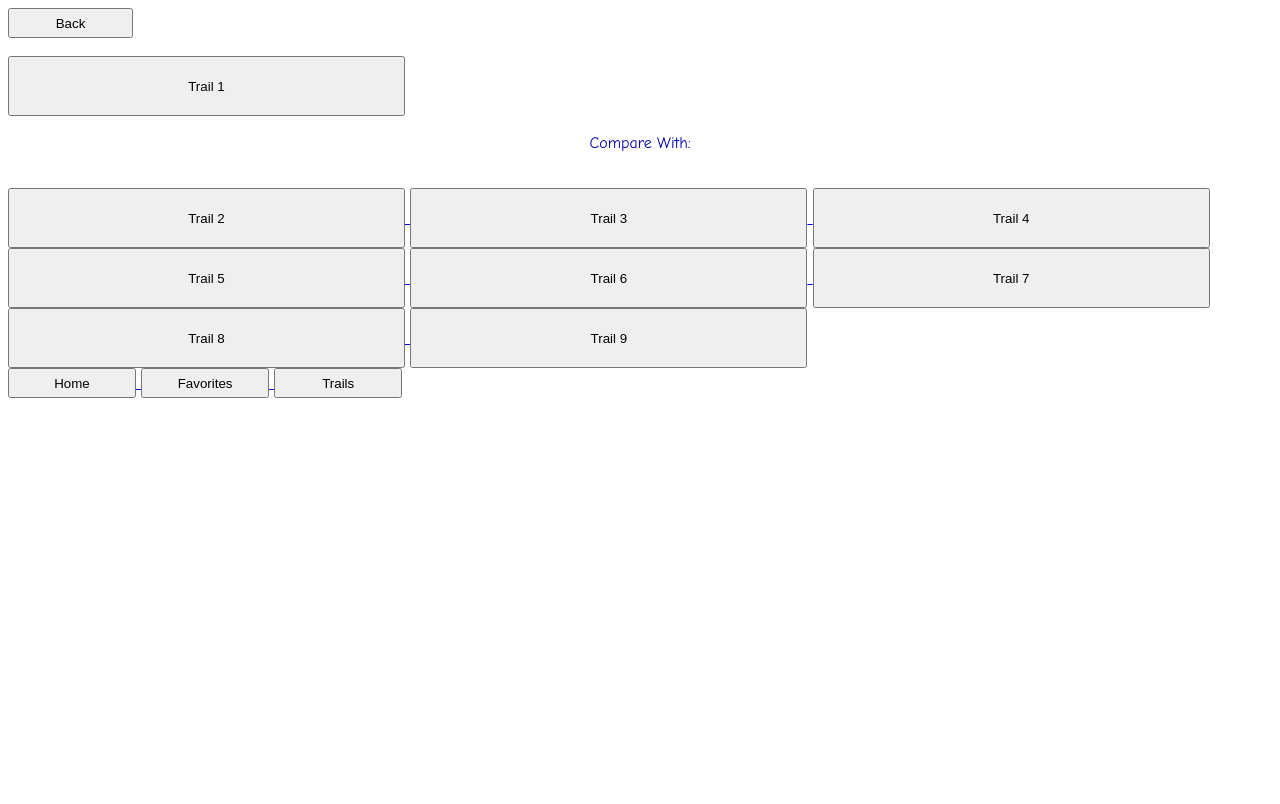
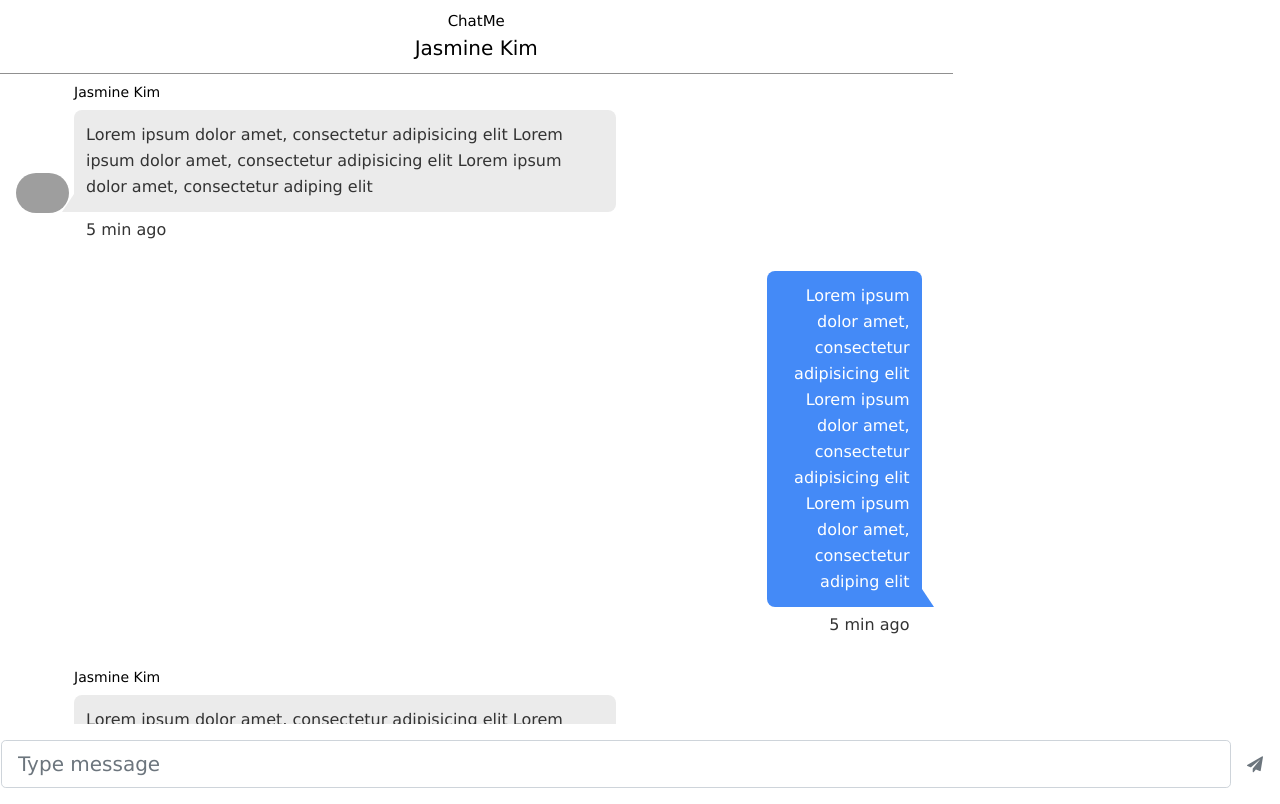
Before and after one commit to ChoiEungi/chatMe-code, a plain HTML site: page public/c.html in a window 1280 px wide. Drawn offline with nearby package versions, Linux system fonts and the light colour scheme; some packages are replaced by stand-ins of ours; grey boxes are pictures that could not be loaded; a script that the page names is missing.

Commit message:
feat: chat basic ui

```diff
--- a/public/c.html
+++ b/public/c.html
@@ -1,122 +1,143 @@
 <!-- Referenced: https://www.w3schools.com/html/html_responsive.asp-->
 <!DOCTYPE html>
 <html>
-<head>
-<meta name="viewport" content="width=device-width, initial-scale=1.0">
-<!-- let's link to our stylesheet (found in public/css/styles.css)-->
-<link rel="stylesheet" type="text/css" href="/css/styles.css">
-</head>
+  <head>
+    <meta name="viewport" content="width=device-width, initial-scale=1.0" />
+    <!-- let's link to our stylesheet (found in public/css/styles.css)-->
+    <meta charset="utf-8" />
+    <meta http-equiv="Content-Type" content="text/html; charset=UTF-8" />
+    <title>prototype</title>
+    <link
+      rel="stylesheet"
+      href="https://cdn.jsdelivr.net/npm/bootstrap@4.0.0/dist/css/bootstrap.min.css"
+      integrity="sha384-Gn5384xqQ1aoWXA+058RXPxPg6fy4IWvTNh0E263XmFcJlSAwiGgFAW/dAiS6JXm"
+      crossorigin="anonymous"
+    />
+    <!-- add jQuery -->
+    <link
+      rel="stylesheet"
+      href="//code.jquery.com/ui/1.13.1/themes/base/jquery-ui.css"
+    />
+    <link rel="stylesheet" href="/resources/demos/style.css" />
+    <link
+      rel="stylesheet"
+      href="https://cdnjs.cloudflare.com/ajax/libs/font-awesome/4.7.0/css/font-awesome.min.css"
+    />
+    <script src="https://code.jquery.com/jquery-3.6.0.js"></script>
+    <script src="https://code.jquery.com/ui/1.13.1/jquery-ui.js"></script>
+    <script src="https://cdnjs.cloudflare.com/ajax/libs/jquery.nicescroll/3.6.8-fix/jquery.nicescroll.min.js"></script>
 
-<!-- you can also specify styles straight in html! Let's use Courier New and brown text on this page.-->
-<div style="font-family:'Comic Sans MS', 'Comic Sans', cursive; color:#0000aa;">
-  <div class="buttons">
-    <a id="0" href="/a">
-      <button class="Back">Back</button>
-    </a>
-    <br><br>
-  </div>
-    <a id="1" href="/b">
-      <button class="Trail1">Trail 1</button>
-    </a>
-    <br><br>
-    <div class="text">Compare With:</div>
-    <br><br>
-    <a id="2" href="/t">
-      <button class="Trail2">Trail 2</button>
-    </a>
-    <a id="3" href="/t">
-      <button class="Trail3">Trail 3</button>
-    </a>
-    <a id="4" href="/t">
-      <button class="Trail4">Trail 4</button>
-    </a>
-    <a id="5" href="/t">
-      <button class="Trail5">Trail 5</button>
-    </a>
-    <a id="6" href="/t">
-      <button class="Trail6">Trail 6</button>
-    </a>
-    <a id="7" href="/t">
-      <button class="Trail7">Trail 7</button>
-    </a>
-    <a id="8" href="/t">
-      <button class="Trail8">Trail 8</button>
-    </a>
-    <a id="9" href="/t">
-      <button class="Trail9">Trail 9</button>
-    </a>
-</div>
+    <link rel="stylesheet" type="text/css" href="/css/styles.css" />
+    <link rel="stylesheet" href="/css/chat_ui.css" />
+  </head>
 
-<div>
-  <div class="buttons">
-    <a id="1" href="/">
-      <button class="button1">Home</button>
-    </a>
-    <a id="2" href="/d">
-      <button class="button2">Favorites</button>
-    </a>
-    <a id="3" href="/a">
-      <button class="button3">Trails</button>
-    </a>
-  </div>
+  <body>
+    <div class="content snippets bootdey">
+      <div class="row row-broken">
+        <div class="col-sm-9 col-xs-12">
+          <div class="chat-view">
+            <div class="chat-header">
+              <div class="app-name">ChatMe</div>
+              <div class="chat-room-name">Jasmine Kim</div>
+            </div>
+            <div
+              class="chat-body chat"
+              style="overflow: hidden; outline: none"
+              tabindex="5001"
+            >
+              <div class="answer left">
+                <div class="avatar">
+                  <img
+                    src="https://bootdey.com/img/Content/avatar/avatar1.png"
+                    alt="User name"
+                  />
+                  <div class="status offline"></div>
+                </div>
+                <div class="name">Jasmine Kim</div>
+                <div class="text">
+                  Lorem ipsum dolor amet, consectetur adipisicing elit Lorem
+                  ipsum dolor amet, consectetur adipisicing elit Lorem ipsum
+                  dolor amet, consectetur adiping elit
+                </div>
+                <div class="time">5 min ago</div>
+              </div>
+              <div class="answer right">
+                <div class="text">
+                  Lorem ipsum dolor amet, consectetur adipisicing elit Lorem
+                  ipsum dolor amet, consectetur adipisicing elit Lorem ipsum
+                  dolor amet, consectetur adiping elit
+                </div>
+                <div class="time">5 min ago</div>
+              </div>
+              <div class="answer left">
+                <div class="avatar">
+                  <img
+                    src="https://bootdey.com/img/Content/avatar/avatar1.png"
+                    alt="User name"
+                  />
+                  <div class="status offline"></div>
+                </div>
+                <div class="name">Jasmine Kim</div>
+                <div class="text">
+                  Lorem ipsum dolor amet, consectetur adipisicing elit Lorem
+                  ipsum dolor amet, consectetur adipisicing elit Lorem ipsum
+                  dolor amet, consectetur adiping elit
+                </div>
+                <div class="time">5 min ago</div>
+              </div>
+              <div class="answer left">
+                <div class="avatar">
+                  <img
+                    src="https://bootdey.com/img/Content/avatar/avatar1.png"
+                    alt="User name"
+                  />
+                  <div class="status offline"></div>
+                </div>
+                <div class="name">Jasmine Kim</div>
+                <div class="text">
+                  Lorem ipsum dolor amet, consectetur adipisicing elit Lorem
+                  ipsum dolor amet, consectetur adipisicing elit Lorem ipsum
+                  dolor amet, consectetur adiping elit
+                </div>
+                <div class="time">5 min ago</div>
+              </div>
+            </div>
+          </div>
+        </div>
+        <div
+          class="chat-send text-muted d-flex justify-content-start align-items-center p-3"
+        >
+          <input
+            type="text"
+            class="form-control form-control-lg"
+            id="chatsend"
+            placeholder="Type message"
+          />
+          <a class="ms-3 send-button"><i class="fa fa-paper-plane p-3"></i></a>
+        </div>
+      </div>
+    </div>
 
-<style>
-.text{
-  text-align: center;
-}
-.trail1{
-  text-align: center;
-}
-.Back{
-  height:30px;
-  width:125px;
-}
-.Trail1{
-  height:60px;
-  width:397px;
-}
-.Trail2{
-  height:60px;
-  width:397px;
-}
-.Trail3{
-  height:60px;
-  width:397px;
-}
-.Trail4{
-  height:60px;
-  width:397px;
-}
-.Trail5{
-  height:60px;
-  width:397px;
-}
-.Trail6{
-  height:60px;
-  width:397px;
-}
-.Trail7{
-  height:60px;
-  width:397px;
-}
-.Trail8{
-  height:60px;
-  width:397px;
-}
-.Trail9{
-  height:60px;
-  width:397px;
-}
-.button1{
-  height:30px;
-  width:128px;
-}
-.button2{
-  height:30px;
-  width:128px;
-}
-.button3{
-  height:30px;
-  width:128px;
-}
-</style>
+    <script type="text/javascript">
+      $(function () {
+        var msg;
+        $(".chat").niceScroll();
+
+        $("input#chatsend").keypress(function (e) {
+          msg = $("input#chatsend").val();
+        });
+
+        $(".send-button").on("click", function () {
+          $(".chat-body").append(
+            `<div class="answer right">
+                <div class="text">
+                  ${msg}
+                </div>
+                <div class="time">5 min ago</div>
+              </div>`
+          );
+        });
+      });
+    </script>
+  </body>
+</html>
--- /dev/null
+++ b/public/css/chat_ui.css
@@ -0,0 +1,208 @@
+.row.row-broken {
+  padding-bottom: 0;
+}
+.col-inside-lg {
+  padding: 20px;
+}
+.chat {
+  height: calc(100vh - 150px);
+}
+
+.chat-users h6 {
+  font-size: 20px;
+  margin: 0 0 20px;
+}
+.chat-users .user {
+  position: relative;
+  padding: 0 0 0 50px;
+  display: block;
+  cursor: pointer;
+  margin: 0 0 20px;
+}
+.chat-users .user .avatar {
+  top: 0;
+  left: 0;
+}
+.chat .avatar {
+  width: 40px;
+  height: 40px;
+  position: absolute;
+}
+.chat .avatar img {
+  display: block;
+  border-radius: 20px;
+  height: 100%;
+}
+
+.chat-users .user .name {
+  font-size: 14px;
+  font-weight: bold;
+  line-height: 20px;
+  white-space: nowrap;
+  overflow: hidden;
+  text-overflow: ellipsis;
+}
+.chat-users .user .mood {
+  font: 200 14px/20px "Raleway", sans-serif;
+  white-space: nowrap;
+  overflow: hidden;
+  text-overflow: ellipsis;
+}
+
+.chat-header {
+  text-align: center;
+  margin: 0 auto;
+  background-color: #ffffff;
+  padding: 10px;
+  border-bottom: 1px solid rgb(144, 144, 144);
+}
+
+.chat-send {
+  width: 100%;
+}
+
+.app-name {
+  font-size: 15px;
+}
+.chat-room-name {
+  font-size: 20px;
+}
+
+.chat-body {
+  padding-right: 1em;
+  padding-left: 1em;
+}
+.chat-body .answer.left {
+  padding: 0 0 0 58px;
+  text-align: left;
+  float: left;
+}
+.chat-body .answer {
+  position: relative;
+  max-width: 600px;
+  overflow: hidden;
+  clear: both;
+}
+.chat-body .answer.left .avatar {
+  left: 0;
+}
+.chat-body .answer .avatar {
+  bottom: 36px;
+}
+.chat .avatar {
+  width: 40px;
+  height: 40px;
+  position: absolute;
+}
+.chat .avatar img {
+  display: block;
+  border-radius: 20px;
+  height: 100%;
+}
+.chat-body .answer .name {
+  font-size: 14px;
+  line-height: 36px;
+}
+.chat-body .answer.left .avatar .status {
+  right: 4px;
+}
+.chat-body .answer .avatar .status {
+  bottom: 0;
+}
+.chat-body .answer.left .text {
+  background: #ebebeb;
+  color: #333333;
+  border-radius: 8px 8px 8px 0;
+}
+.chat-body .answer .text {
+  padding: 12px;
+  font-size: 16px;
+  line-height: 26px;
+  position: relative;
+}
+.chat-body .answer.left .text:before {
+  left: -30px;
+  border-right-color: #ebebeb;
+  border-right-width: 12px;
+}
+.chat-body .answer .text:before {
+  content: "";
+  display: block;
+  position: absolute;
+  bottom: 0;
+  border: 18px solid transparent;
+  border-bottom-width: 0;
+}
+.chat-body .answer.left .time {
+  padding-left: 12px;
+  color: #333333;
+}
+.chat-body .answer .time {
+  font-size: 16px;
+  line-height: 36px;
+  position: relative;
+  padding-bottom: 1px;
+}
+
+/*RIGHT*/
+.chat-body .answer.right {
+  text-align: right;
+  float: right;
+}
+
+.chat-body .answer.right .avatar {
+  right: 0;
+}
+
+.chat-body .answer.right .text {
+  background: #448af7;
+  color: #ffffff;
+  border-radius: 8px 8px 0 8px;
+}
+.chat-body .answer.right .text:before {
+  right: -30px;
+  border-left-color: #448af7;
+  border-left-width: 12px;
+}
+.chat-body .answer.right .time {
+  padding-right: 12px;
+  color: #333333;
+}
+
+/**************ADD FORM ***************/
+.chat input {
+  -webkit-appearance: none;
+  border-radius: 0;
+}
+
+.chat-body .answer-add .answer-btn {
+  display: block;
+  cursor: pointer;
+  width: 36px;
+  height: 36px;
+  position: absolute;
+  top: 50%;
+  margin-top: -18px;
+}
+
+.chat input::-webkit-input-placeholder {
+  color: #fff;
+}
+
+.chat input:-moz-placeholder {
+  /* Firefox 18- */
+  color: #fff;
+}
+
+.chat input::-moz-placeholder {
+  /* Firefox 19+ */
+  color: #fff;
+}
+
+.chat input:-ms-input-placeholder {
+  color: #fff;
+}
+.chat input {
+  -webkit-appearance: none;
+  border-radius: 0;
+}
--- a/public/css/styles.css
+++ b/public/css/styles.css
@@ -1,20 +1,23 @@
 * {
   box-sizing: border-box;
 }
-body { /*default body style (black Verdana)*/
-  font-family:Verdana;
-  color:#000000;
+body {
+  /*default body style (black Verdana)*/
+  font-family: Verdana;
+  color: #000000;
 }
 
-.menu { /* menu style */
+.menu {
+  /* menu style */
   float: left;
-  background-color: #ED2828;
+  background-color: #ed2828;
   width: 20%;
   text-align: center;
 }
 
-.menu a { /* style of links within menus */
-  background-color: #28ED31;
+.menu a {
+  /* style of links within menus */
+  background-color: #28ed31;
   padding: 8px;
   margin-top: 7px;
   display: block;
@@ -22,12 +25,14 @@ body { /*default body style (black Verdana)*/
   color: black;
 }
 
-.responsive { /* makes elements,resize responsively,*/
-  max-width:100%;
-  max-height:100%;
+.responsive {
+  /* makes elements,resize responsively,*/
+  max-width: 100%;
+  max-height: 100%;
 }
 
-.center { /*centers an element*/
+.center {
+  /*centers an element*/
   position: relative;
   top: 50%;
   left: 50%;
@@ -43,7 +48,6 @@ body { /*default body style (black Verdana)*/
 }
 
 .right {
-  background-color: #49CAD2;
   float: left;
   width: 20%;
   padding: 15px;
@@ -53,7 +57,9 @@ body { /*default body style (black Verdana)*/
 
 @media only screen and (max-width: 620px) {
   /* For mobile phones: */
-  .menu, .main, .right {
+  .menu,
+  .main,
+  .right {
     width: 100%;
   }
 }
```
